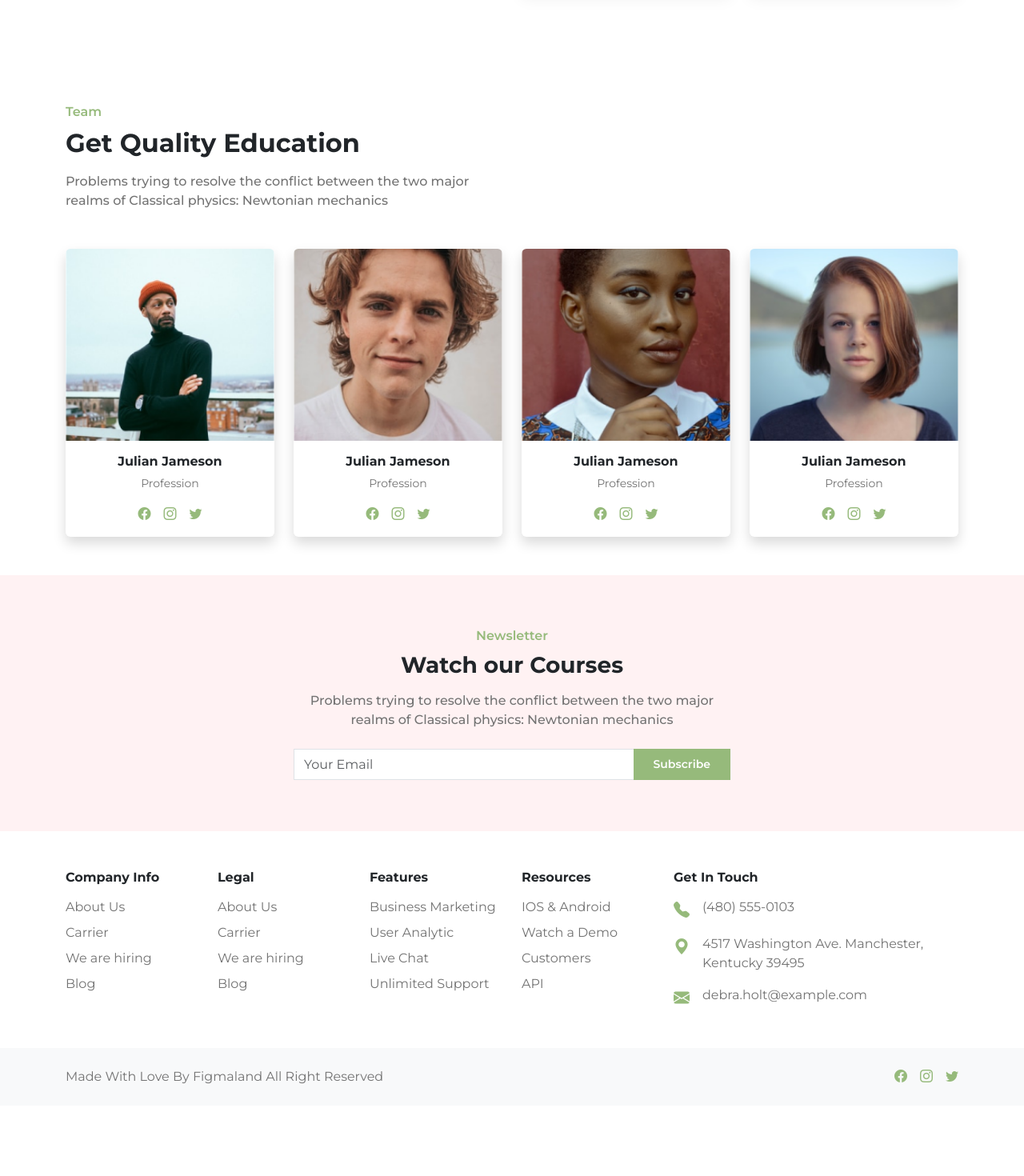
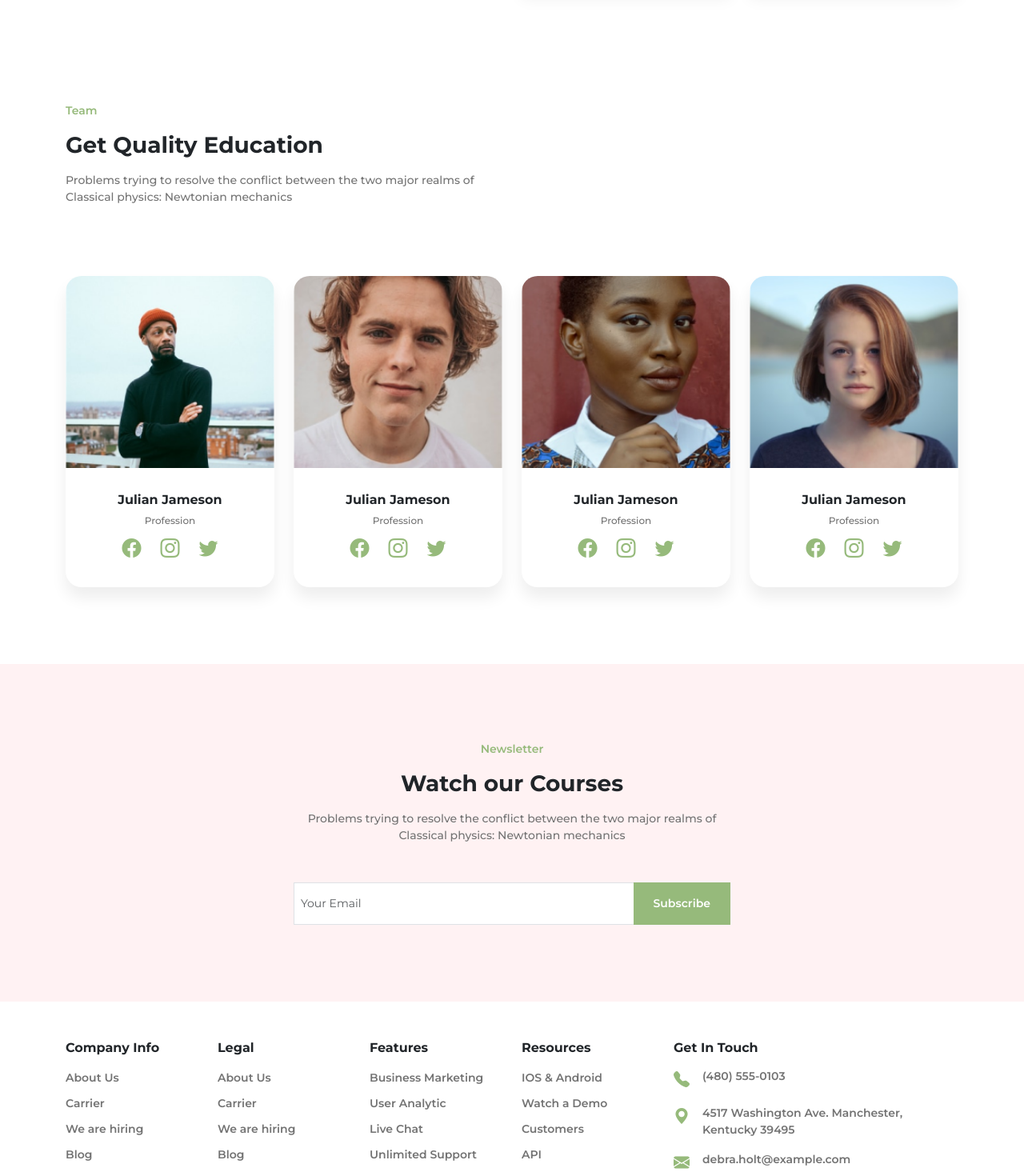
Before and after one commit to shayaankn/frontend-assignment, a React (Vite) app: page / in a window 1280 px wide. Shown: the part 980-2450 px from the top of the page at 80% size. Before the commit the page ends 2362 px from the top, so only its background shows below. Built offline with nearby package versions, Linux system fonts and the light colour scheme.

Commit message:
update styling of remaining components

```diff
--- a/src/components/Footer.jsx
+++ b/src/components/Footer.jsx
@@ -7,22 +7,22 @@ function Footer() {
             <h6 className="fw-bold">Company Info</h6>
             <ul className="list-unstyled mt-3 mb-0">
               <li className="mb-2">
-                <a className="text-muted text-decoration-none" href="#">
+                <a className="text-muted fw-semibold small text-decoration-none" href="#">
                   About Us
                 </a>
               </li>
               <li className="mb-2">
-                <a className="text-muted text-decoration-none" href="#">
+                <a className="text-muted fw-semibold small text-decoration-none" href="#">
                   Carrier
                 </a>
               </li>
               <li className="mb-2">
-                <a className="text-muted text-decoration-none" href="#">
+                <a className="text-muted fw-semibold small text-decoration-none" href="#">
                   We are hiring
                 </a>
               </li>
               <li className="mb-2">
-                <a className="text-muted text-decoration-none" href="#">
+                <a className="text-muted fw-semibold small text-decoration-none" href="#">
                   Blog
                 </a>
               </li>
@@ -33,22 +33,22 @@ function Footer() {
             <h6 className="fw-bold">Legal</h6>
             <ul className="list-unstyled mt-3 mb-0">
               <li className="mb-2">
-                <a className="text-muted text-decoration-none" href="#">
+                <a className="text-muted fw-semibold small text-decoration-none" href="#">
                   About Us
                 </a>
               </li>
               <li className="mb-2">
-                <a className="text-muted text-decoration-none" href="#">
+                <a className="text-muted fw-semibold small text-decoration-none" href="#">
                   Carrier
                 </a>
               </li>
               <li className="mb-2">
-                <a className="text-muted text-decoration-none" href="#">
+                <a className="text-muted fw-semibold small text-decoration-none" href="#">
                   We are hiring
                 </a>
               </li>
               <li className="mb-2">
-                <a className="text-muted text-decoration-none" href="#">
+                <a className="text-muted fw-semibold small text-decoration-none" href="#">
                   Blog
                 </a>
               </li>
@@ -59,22 +59,22 @@ function Footer() {
             <h6 className="fw-bold">Features</h6>
             <ul className="list-unstyled mt-3 mb-0">
               <li className="mb-2">
-                <a className="text-muted text-decoration-none" href="#">
+                <a className="text-muted fw-semibold small text-decoration-none" href="#">
                   Business Marketing
                 </a>
               </li>
               <li className="mb-2">
-                <a className="text-muted text-decoration-none" href="#">
+                <a className="text-muted fw-semibold small text-decoration-none" href="#">
                   User Analytic
                 </a>
               </li>
               <li className="mb-2">
-                <a className="text-muted text-decoration-none" href="#">
+                <a className="text-muted fw-semibold small text-decoration-none" href="#">
                   Live Chat
                 </a>
               </li>
               <li className="mb-2">
-                <a className="text-muted text-decoration-none" href="#">
+                <a className="text-muted fw-semibold small text-decoration-none" href="#">
                   Unlimited Support
                 </a>
               </li>
@@ -85,22 +85,22 @@ function Footer() {
             <h6 className="fw-bold">Resources</h6>
             <ul className="list-unstyled mt-3 mb-0">
               <li className="mb-2">
-                <a className="text-muted text-decoration-none" href="#">
+                <a className="text-muted fw-semibold small text-decoration-none" href="#">
                   IOS & Android
                 </a>
               </li>
               <li className="mb-2">
-                <a className="text-muted text-decoration-none" href="#">
+                <a className="text-muted fw-semibold small text-decoration-none" href="#">
                   Watch a Demo
                 </a>
               </li>
               <li className="mb-2">
-                <a className="text-muted text-decoration-none" href="#">
+                <a className="text-muted fw-semibold small text-decoration-none" href="#">
                   Customers
                 </a>
               </li>
               <li className="mb-2">
-                <a className="text-muted text-decoration-none" href="#">
+                <a className="text-muted fw-semibold small text-decoration-none" href="#">
                   API
                 </a>
               </li>
@@ -115,21 +115,21 @@ function Footer() {
                   className="bi bi-telephone-fill text-success me-3 fs-5"
                   aria-hidden="true"
                 />
-                <div>(480) 555-0103</div>
+                <div className="fw-semibold small">(480) 555-0103</div>
               </li>
               <li className="mb-3 d-flex align-items-start">
                 <i
                   className="bi bi-geo-alt-fill text-success me-3 fs-5"
                   aria-hidden="true"
                 />
-                <div>4517 Washington Ave. Manchester, Kentucky 39495</div>
+                <div className="fw-semibold small">4517 Washington Ave. Manchester, Kentucky 39495</div>
               </li>
               <li className="d-flex align-items-start">
                 <i
                   className="bi bi-envelope-fill text-success me-3 fs-5"
                   aria-hidden="true"
                 />
-                <div>debra.holt@example.com</div>
+                <div className="fw-semibold small">debra.holt@example.com</div>
               </li>
             </ul>
           </div>
@@ -137,21 +137,21 @@ function Footer() {
       </div>
 
       {/* Sub-Footer */}
-      <div className="bg-light">
+      <div className="sub-footer">
         <div className="container">
           <div className="d-flex flex-column flex-md-row justify-content-between align-items-center py-4">
-            <div className="text-muted">
+            <div className="text-muted small fw-semibold">
               Made With Love By Figmaland All Right Reserved
             </div>
             <div className="mt-3 mt-md-0">
-              <a className="text-success me-3" href="#" aria-label="facebook">
-                <i className="bi bi-facebook" />
+              <a className="text-success me-4" href="#" aria-label="facebook">
+                <i className="bi bi-facebook fs-4" />
               </a>
-              <a className="text-success me-3" href="#" aria-label="instagram">
-                <i className="bi bi-instagram" />
+              <a className="text-success me-4" href="#" aria-label="instagram">
+                <i className="bi bi-instagram fs-4" />
               </a>
               <a className="text-success" href="#" aria-label="twitter">
-                <i className="bi bi-twitter" />
+                <i className="bi bi-twitter fs-4" />
               </a>
             </div>
           </div>
--- a/src/components/Newsletter.jsx
+++ b/src/components/Newsletter.jsx
@@ -27,12 +27,12 @@ function Newsletter() {
 
   return (
     <section className="bg-brand py-5">
-      <div className="container py-md-3">
+      <div className="container py-md-5">
         <div className="row justify-content-center text-center">
           <div className="col-12 col-md-8 col-xl-6">
-            <p className="text-success fw-semibold mb-2">Newsletter</p>
+            <p className="text-success fw-semibold small mb-3">Newsletter</p>
             <h3 className="fw-bold mb-3">Watch our Courses</h3>
-            <p className="text-muted fw-medium mb-4">
+            <p className="text-muted fw-medium small mb-5">
               Problems trying to resolve the conflict between the two major
               realms of Classical physics: Newtonian mechanics
             </p>
@@ -41,14 +41,14 @@ function Newsletter() {
               <div className="input-group">
                 <input
                   type="email"
-                  className={`form-control rounded-0 ${error ? "is-invalid" : ""}`}
+                  className={`form-control form-control-sm rounded-0 ${error ? "is-invalid" : ""}`}
                   placeholder="Your Email"
                   aria-label="Your Email"
                   value={email}
                   onChange={(ev) => setEmail(ev.target.value)}
                 />
                 <button
-                  className="btn btn-success btn-lg rounded-0 px-4"
+                  className="btn btn-success btn-newsletter px-4"
                   type="submit"
                 >
                   Subscribe
--- a/src/components/Team.jsx
+++ b/src/components/Team.jsx
@@ -14,19 +14,19 @@ function Team() {
 
   return (
     <section className="py-5">
-      <div className="container">
+      <div className="container pb-lg-5">
         <div className="row">
           <div className="col-lg-6">
-            <p className="text-success fw-semibold mb-2">Team</p>
-            <h2 className="fw-bold mb-3">Get Quality Education</h2>
-            <p className="text-muted fw-medium mb-5">
+            <p className="text-success fw-semibold small mb-3">Team</p>
+            <h2 className="fw-bold fs-3 mb-3">Get Quality Education</h2>
+            <p className="text-muted fw-medium small mb-5">
               Problems trying to resolve the conflict between the two major
               realms of Classical physics: Newtonian mechanics
             </p>
           </div>
         </div>
 
-        <div className="row g-4">
+        <div className="row g-4 mt-lg-3">
           {members.map((m, i) => (
             <div key={i} className="col-12 col-sm-6 col-md-4 col-lg-3">
               <TeamCard img={m.img} name={m.name} role={m.role} />
--- a/src/components/TeamCard.jsx
+++ b/src/components/TeamCard.jsx
@@ -1,6 +1,6 @@
 function TeamCard({ img, name, role }) {
   return (
-    <div className="card border-0 shadow h-100 text-center">
+    <div className="card team-card border-0 shadow h-100 text-center">
       <img
         src={img}
         alt={name}
@@ -9,17 +9,17 @@ function TeamCard({ img, name, role }) {
       />
       <div className="card-body">
         <h6 className="fw-bold">{name}</h6>
-        <div className="text-muted small mb-3">{role}</div>
+        <div className="text-muted occupation mb-2">{role}</div>
 
-        <div className="d-flex justify-content-center gap-3">
+        <div className="d-flex justify-content-center gap-4">
           <a className="text-success" href="#" aria-label="facebook">
-            <i className="bi bi-facebook" />
+            <i className="bi bi-facebook social-icon" />
           </a>
           <a className="text-success" href="#" aria-label="instagram">
-            <i className="bi bi-instagram" />
+            <i className="bi bi-instagram social-icon" />
           </a>
           <a className="text-success" href="#" aria-label="twitter">
-            <i className="bi bi-twitter" />
+            <i className="bi bi-twitter social-icon" />
           </a>
         </div>
       </div>
--- a/src/index.css
+++ b/src/index.css
@@ -31,6 +31,11 @@ body {
   padding: 15px 25px;
 }
 
+.btn-newsletter {
+  padding: 15px 25px;
+  border-radius: 0;
+}
+
 .btn-success {
   background-color: #96ba7b;
   border-color: #96ba7b;
@@ -56,12 +61,41 @@ body {
   font-size: 14px;
 }
 
+.card {
+  box-shadow: 0px 13px 19px 0px #00000012 !important;
+}
+
 .packages-card {
   padding: 35px 40px;
   border-radius: 0;
-  box-shadow: 0px 13px 19px 0px #00000012 !important;
 }
 
 .packages-card .card-body {
   padding: 0;
 }
+
+.team-card {
+  border-radius: 20px;
+}
+
+.team-card .rounded-top {
+  border-top-left-radius: 20px !important;
+  border-top-right-radius: 20px !important;
+}
+
+.team-card .card-body {
+  padding: 30px;
+}
+
+.team-card .occupation {
+  font-size: 12px;
+  font-weight: 500;
+}
+
+.social-icon {
+  font-size: 24px !important;
+}
+
+.sub-footer {
+  background-color: #fafafa;
+}
```
Also changed, not shown: src/components/Navbar.jsx (+4 -4 lines).
